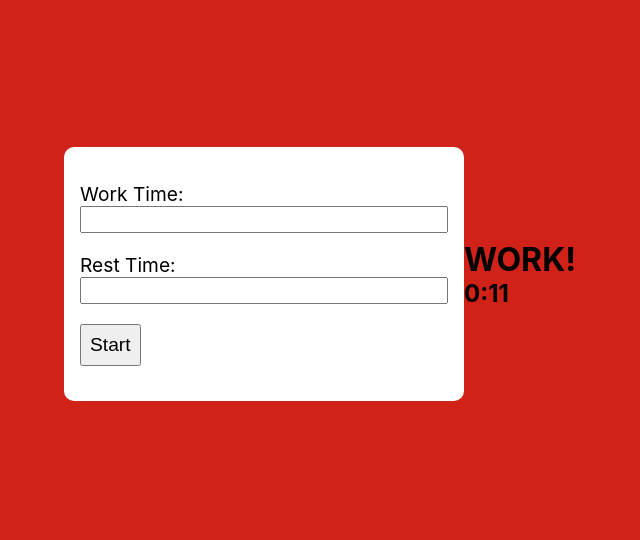
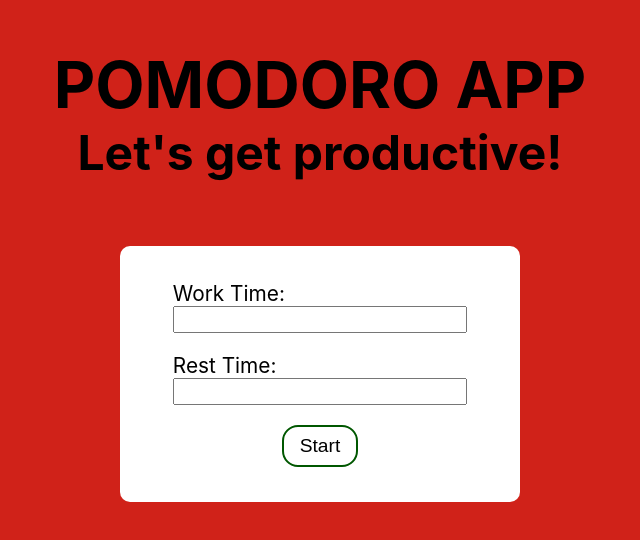
Before and after one commit to Sage4tk/pomodoro, a plain HTML site: page index.html in a window 1280 px wide. Shown: the part 126-666 px from the top of the page, without its empty margins (320-960 px from the left). Drawn offline with Linux system fonts and the light colour scheme.

Commit message:
final production

```diff
--- a/css/styles.css
+++ b/css/styles.css
@@ -12,6 +12,7 @@ body {
     background: var(--main);
     font-family: -apple-system, BlinkMacSystemFont, 'Segoe UI', Roboto, Oxygen, Ubuntu, Cantarell, 'Open Sans', 'Helvetica Neue', sans-serif;
     display: flex;
+    flex-direction: column-reverse;
     justify-content: center;
     height: 100vh;
     align-items: center;
@@ -22,11 +23,13 @@ body {
     width: 400px;
     padding: 2.2rem 1rem;
     border-radius: 10px;
-
+    display: flex;
+    flex-direction: column;
+    align-items: center;
 }
 
 .form-box label {
-    font-size: 1.2rem;
+    font-size: 1.3rem;
 }
 
 .form-box input {
@@ -36,11 +39,29 @@ body {
 
 button {
     font-size: 1.2rem;
-    padding: 0.5rem;
+    padding: 0.5rem 1rem;
+    background-color: rgba(255, 255, 255, 0);
+    border: rgb(0, 87, 0) solid 2px;
+    border-radius: 1rem;
 }
 
 .form-control {
     display: flex;
     flex-direction: column;
     margin-bottom: 20px;
+    width: 80%;
 }
+
+.display-box {
+    margin-bottom: 4rem;
+}
+
+h1 {
+    font-size: 4rem;
+    text-align: center;
+}
+
+h2 {
+    font-size: 3rem;
+    text-align: center;
+}
--- a/js/app.js
+++ b/js/app.js
@@ -41,10 +41,8 @@ document.querySelector('button').onclick = () => {
     const convert1 = parseInt(inputs[1].value);
 
     if ((isNaN(convert0) || convert0 < 1) || (isNaN(convert1) || convert1 < 1)) {
-        console.log('test')
+        document.querySelector('h2').innerHTML = "Invalid Number."
     } else {
         pomodoroTimer(convert0, convert1)
     }
 }
-
-pomodoroTimer(0.25, 0.25)
```
